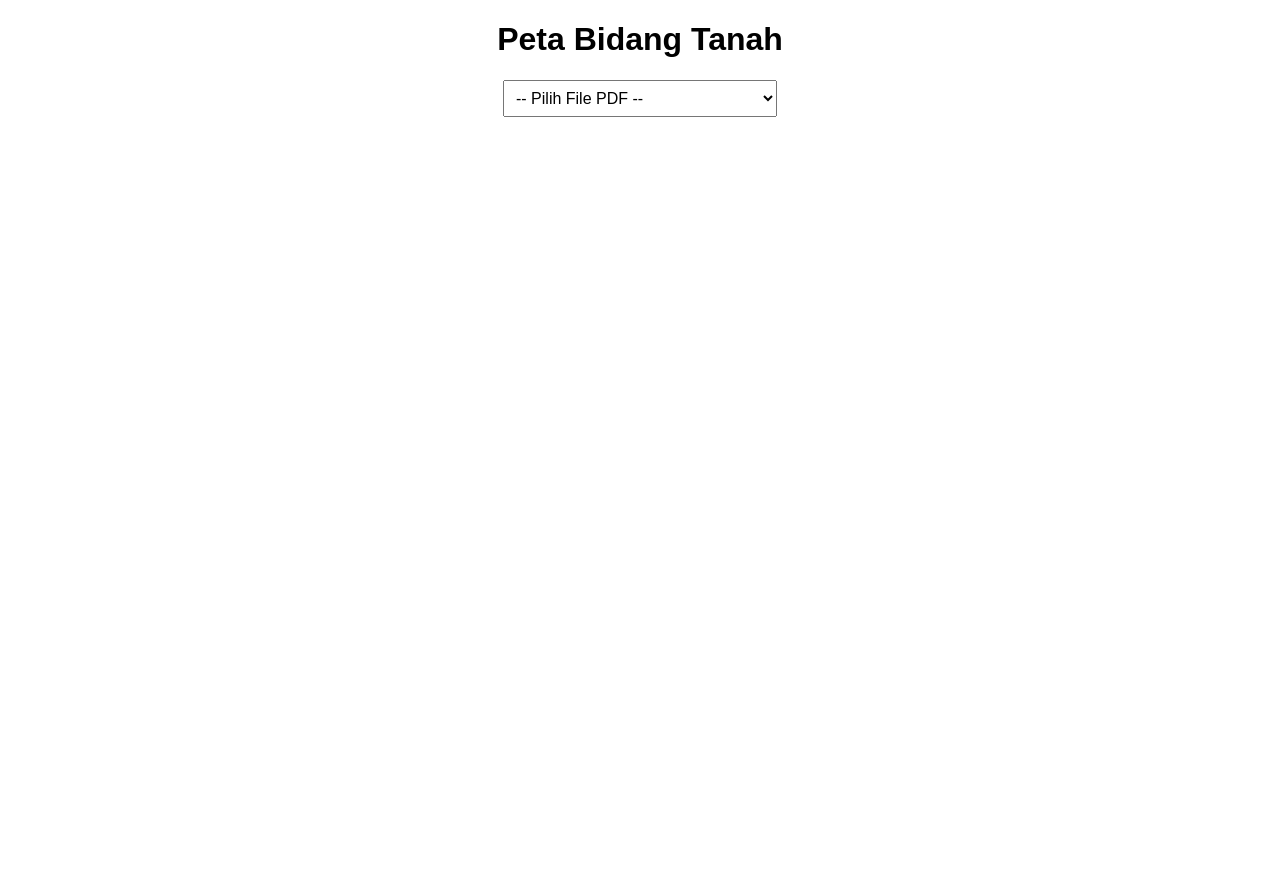
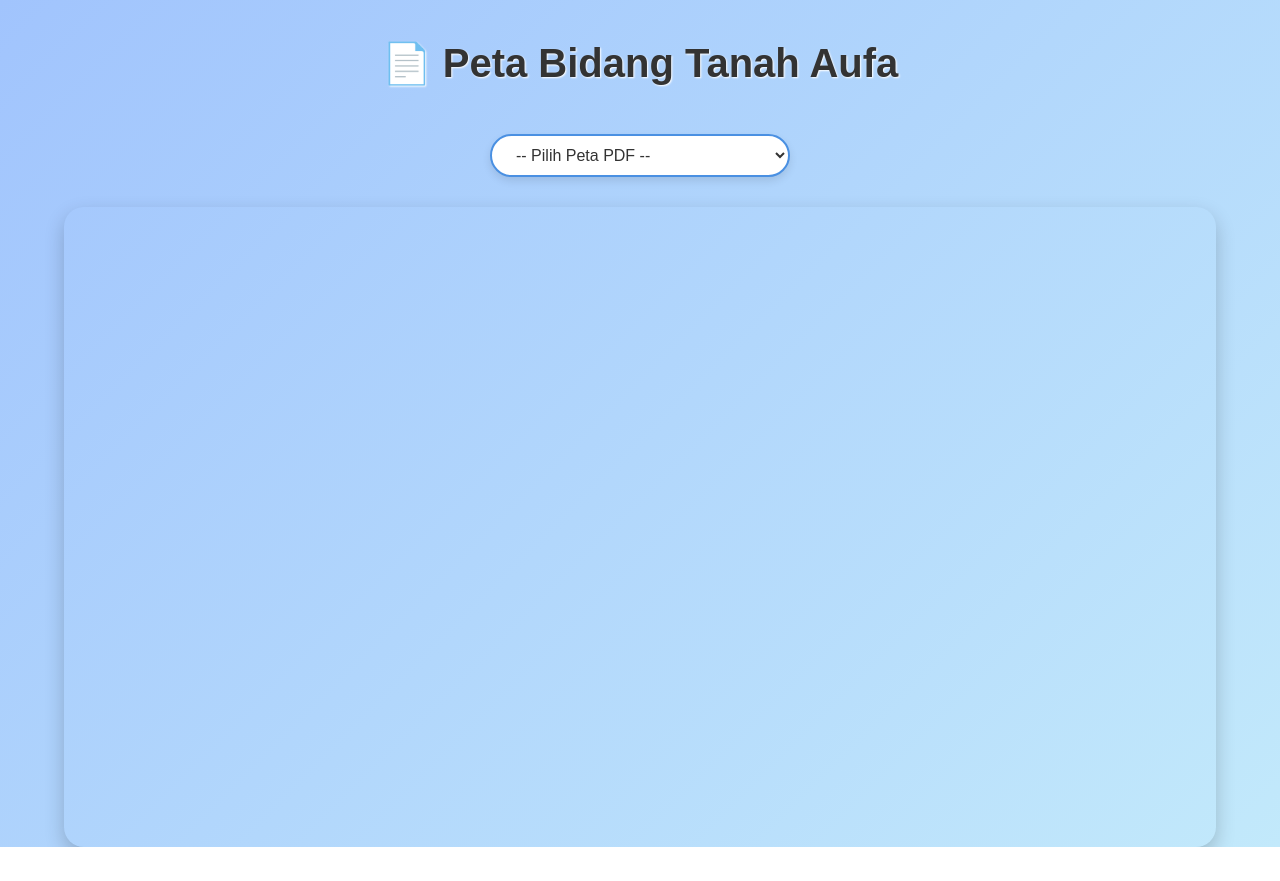
Before and after one commit to Aufaashilah/Peta_Bidang_Tanah, a plain HTML site: page index.html in a window 1280 px wide. After the commit the page ends 847 px from the top, so only its background shows below. Drawn offline with Linux system fonts and the light colour scheme.

Commit message:
Update index.html

```diff
--- a/index.html
+++ b/index.html
@@ -2,36 +2,83 @@
 <html lang="id">
 <head>
   <meta charset="UTF-8">
+  <meta name="viewport" content="width=device-width, initial-scale=1.0">
   <title>Peta Bidang Tanah - Aufa</title>
   <style>
     body {
-      font-family: Arial, sans-serif;
-      text-align: center;
+      margin: 0;
+      padding: 0;
+      font-family: 'Poppins', sans-serif;
+      background: linear-gradient(135deg, #a1c4fd, #c2e9fb);
+      min-height: 100vh;
+      display: flex;
+      flex-direction: column;
+      align-items: center;
+      justify-content: flex-start;
+      animation: fadeIn 1.5s ease-in;
+    }
+
+    h1 {
+      margin-top: 40px;
+      font-size: 2.5em;
+      color: #333;
+      text-shadow: 1px 1px 2px #fff;
+    }
+
+    select {
+      padding: 10px 20px;
       margin: 20px;
+      border-radius: 25px;
+      border: 2px solid #4A90E2;
+      font-size: 16px;
+      background: #ffffff;
+      color: #333;
+      box-shadow: 0 4px 8px rgba(0,0,0,0.1);
+      transition: all 0.3s ease;
+      cursor: pointer;
     }
+
+    select:hover {
+      background: #f1f1f1;
+      border-color: #007BFF;
+    }
+
     iframe {
       width: 90%;
-      height: 90vh;
+      height: 80vh;
+      margin-top: 10px;
+      border-radius: 20px;
       border: none;
+      box-shadow: 0px 8px 20px rgba(0,0,0,0.2);
+      animation: slideIn 1s ease-out;
     }
-    select {
-      padding: 8px;
-      font-size: 16px;
-      margin-bottom: 20px;
+
+    @keyframes fadeIn {
+      from {opacity: 0;}
+      to {opacity: 1;}
+    }
+
+    @keyframes slideIn {
+      from {
+        transform: translateY(50px);
+        opacity: 0;
+      }
+      to {
+        transform: translateY(0);
+        opacity: 1;
+      }
     }
   </style>
 </head>
 <body>
 
-  <h1>Peta Bidang Tanah</h1>
+  <h1>📄 Peta Bidang Tanah Aufa</h1>
 
   <select id="fileSelect" onchange="changePDF()">
-    <option value="">-- Pilih File PDF --</option>
+    <option value="">-- Pilih Peta PDF --</option>
     <option value="GU_A_504632_Aufa_Ashilah.pdf">GU_A_504632_Aufa_Ashilah.pdf</option>
     <option value="PBT_Aufa.pdf">PBT_Aufa.pdf</option>
   </select>
-
-  <br>
 
   <iframe id="pdfViewer" src=""></iframe>
 
```
